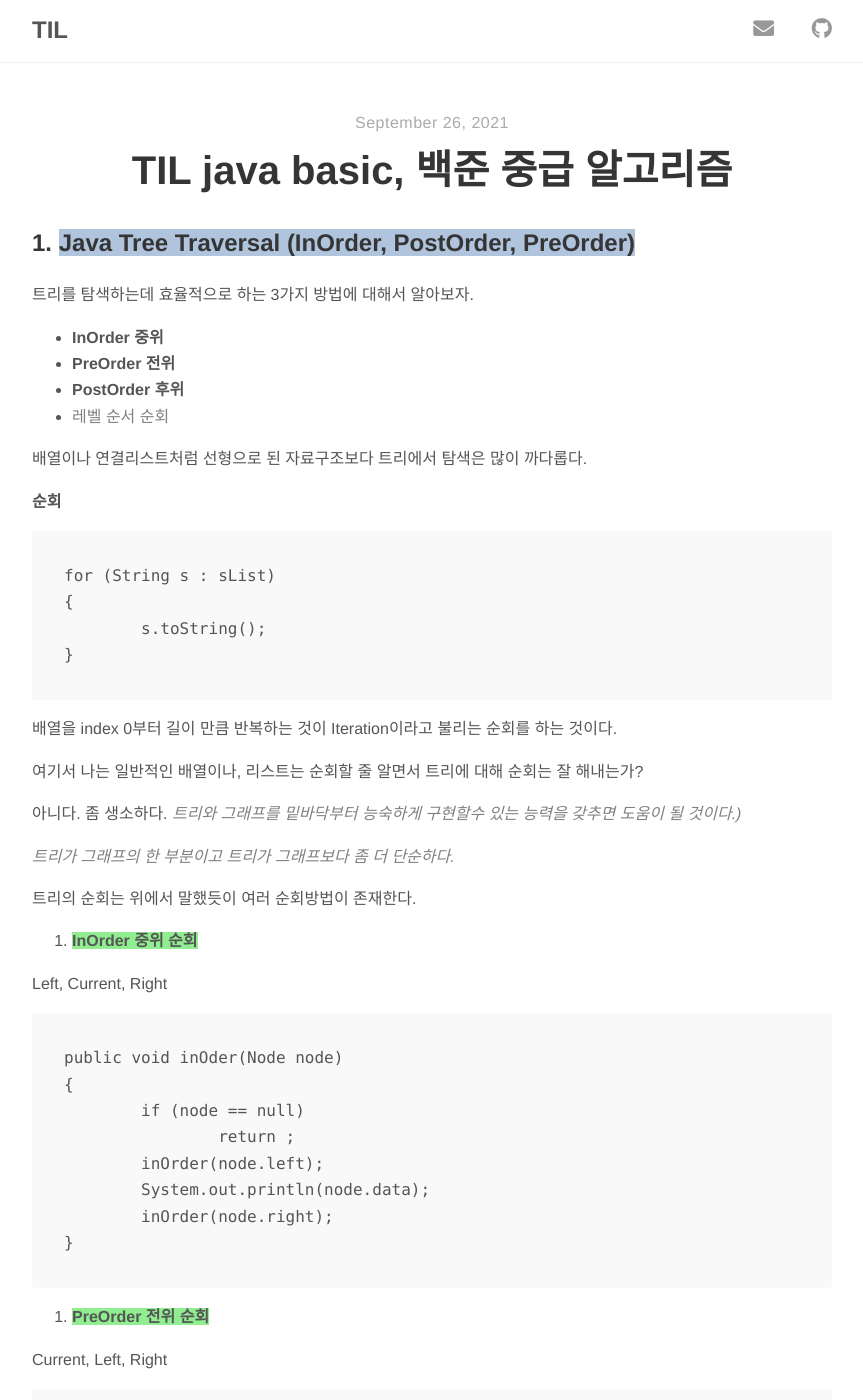
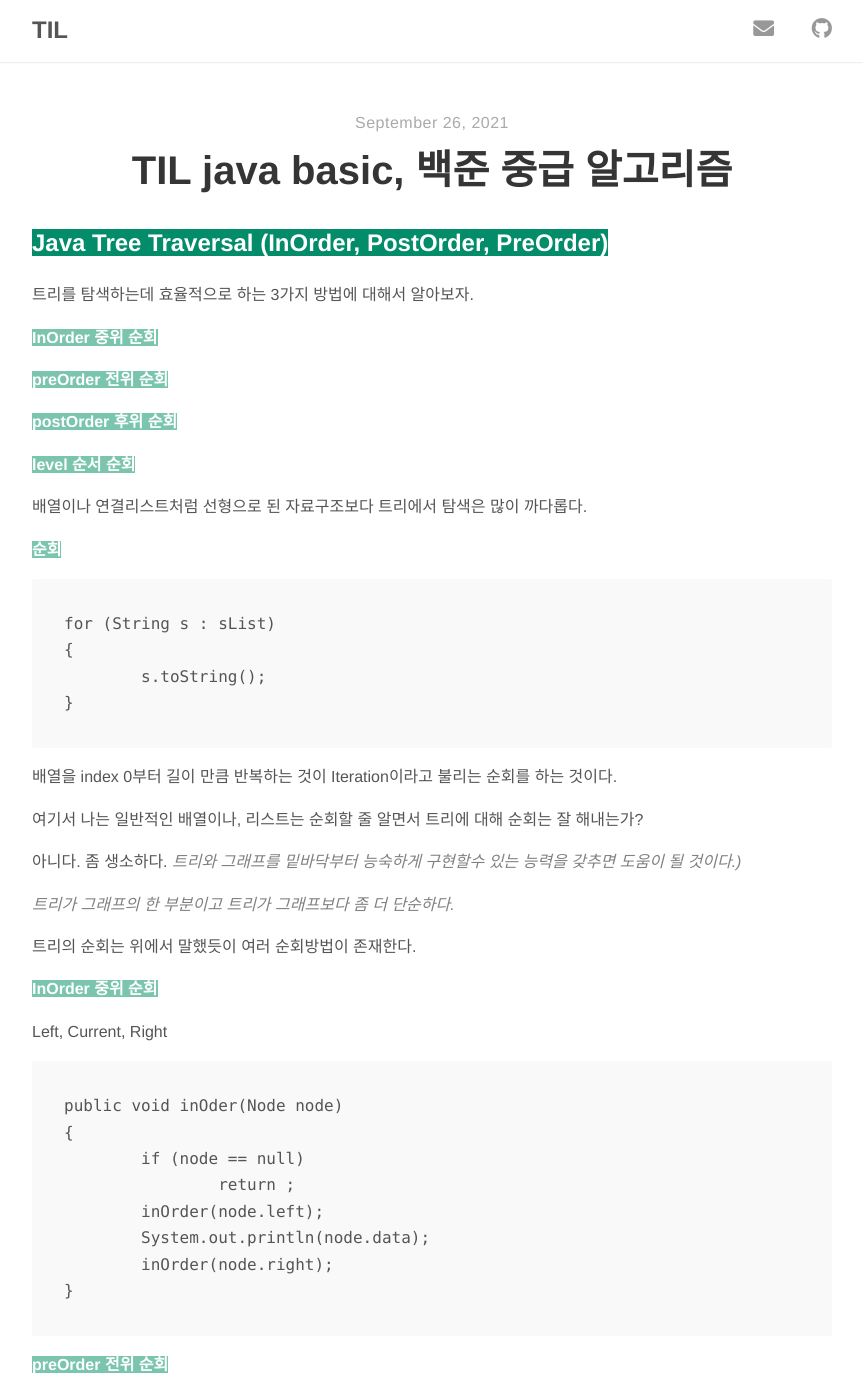
Before and after one commit to hyunwlee-dev/TIL, a Jekyll site: the page built from _posts/2021-09-26-algorithm.md, in a window 1280 px wide and 1400 px high. Shown: the whole window, without its empty margins (208-1071 px from the left). Built offline with Jekyll 4.4.1, drawn with Linux system fonts in a browser that asks for light colours; nearby versions of some CDN libraries; some of the changed text lies outside the part shown.

Commit message:
modified:   2021-09-26-algorithm.md

````diff
--- a/_posts/2021-09-26-algorithm.md
+++ b/_posts/2021-09-26-algorithm.md
@@ -4,18 +4,21 @@ title: "TIL java basic, 백준 중급 알고리즘"
 author: "hyunwlee"
 ---
 
-## 1. <span style="background-color:lightsteelblue">Java Tree Traversal (InOrder, PostOrder, PreOrder)</span>
+## <span style="background-color:#028C6A; color:white">Java Tree Traversal (InOrder, PostOrder, PreOrder)</span>
 
 트리를 탐색하는데 효율적으로 하는 3가지 방법에 대해서 알아보자.
 
-- __InOrder 중위__
-- __PreOrder 전위__
-- __PostOrder 후위__
-- <span style="color:gray">레벨 순서 순회</span>
+<span style="background-color:#7BC5AE; color:white"><strong>InOrder 중위 순회</strong></span>
+
+<span style="background-color:#7BC5AE; color:white"><strong>preOrder 전위 순회</strong></span>
+
+<span style="background-color:#7BC5AE; color:white"><strong>postOrder 후위 순회</strong></span>
+
+<span style="background-color:#7BC5AE; color:white"><strong>level 순서 순회</strong></span>
 
 배열이나 연결리스트처럼 선형으로 된 자료구조보다 트리에서 탐색은 많이 까다롭다.
 
-__순회__
+<span style="background-color:#7BC5AE; color:white"><strong> 순회</strong></span>
 
 ```
 for (String s : sList)
@@ -36,7 +39,7 @@ for (String s : sList)
 
 
 
-1. <span style="background-color:lightgreen">__InOrder 중위 순회__</span>
+<span style="background-color:#7BC5AE; color:white"><strong>InOrder 중위 순회</strong></span>
 
 Left, Current, Right
 
@@ -51,7 +54,9 @@ public void inOder(Node node)
 }
 ```
 
-2. <span style="background-color:lightgreen">__PreOrder 전위 순회__</span>
+
+
+<span style="background-color:#7BC5AE; color:white"><strong>preOrder 전위 순회</strong></span>
 
 Current, Left, Right
 
@@ -66,7 +71,9 @@ public void preOrder(Node node)
 }
 ```
 
-3. <span style="background-color:lightgreen">__PostOrder 후위 순회__</span>
+
+
+<span style="background-color:#7BC5AE; color:white"><strong>postOrder 후위 순회</strong></span>
 
 Left, Right, Current
 
@@ -83,7 +90,7 @@ public void postOrder(Node node)
 
 
 
-<span style="background-color:lightgreen">__순회 순서__</span>
+<span style="background-color:#7BC5AE; color:white"><strong>순회 순서</strong></span>
 
 ```
         (1)
@@ -101,9 +108,9 @@ Postorder (Left, Right, Root): 4 5 2 3 1
 
 ---
 
-## 2. <span style="background-color:lightsteelblue">BOJ 2263 트리의 순회</span>
+## <span style="background-color:#1D6A96; color:white">BOJ 2263 트리의 순회</span>
 
-> Category
+<span style="background-color:#85B8CB; color:white"><strong> Category </strong></span>
 
 백준, [트리의 순회](https://www.acmicpc.net/problem/2263), 분할 정복, 골드3
 
@@ -111,10 +118,9 @@ Postorder (Left, Right, Root): 4 5 2 3 1
 
 
 
+<span style="background-color:#85B8CB; color:white"><strong> 풀이 </strong></span>
 
-> 풀이
-
-<span style="background-color:lightgreen">트리 순회</span>에 대한 규칙성을 가지고 <span style="background-color:lightsteelblue">__분할 정복__</span>으로 풀어내는 문제였으며 분할이 되어가는 과정을 직접 그려나가면서 해결하려 했다.
+<strong>트리 순회</strong>에 대한 규칙성을 가지고 <span style="background-color:lightsteelblue">__분할 정복__</span>으로 풀어내는 문제였으며 분할이 되어가는 과정을 직접 그려나가면서 해결하려 했다.
 
 
 
````
